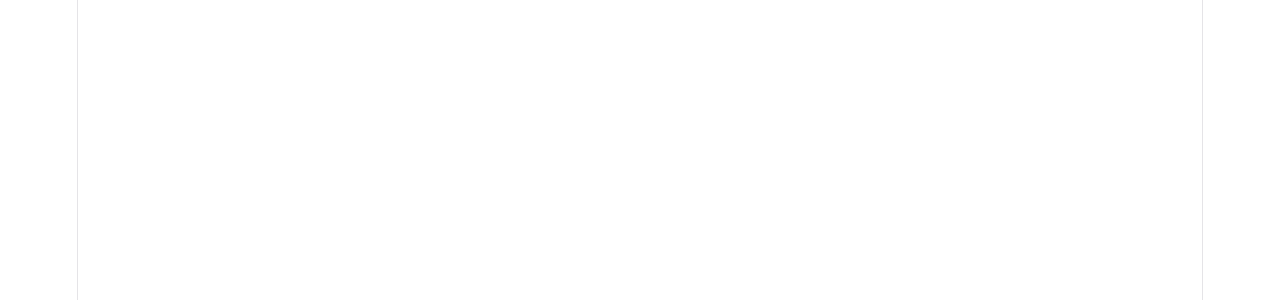
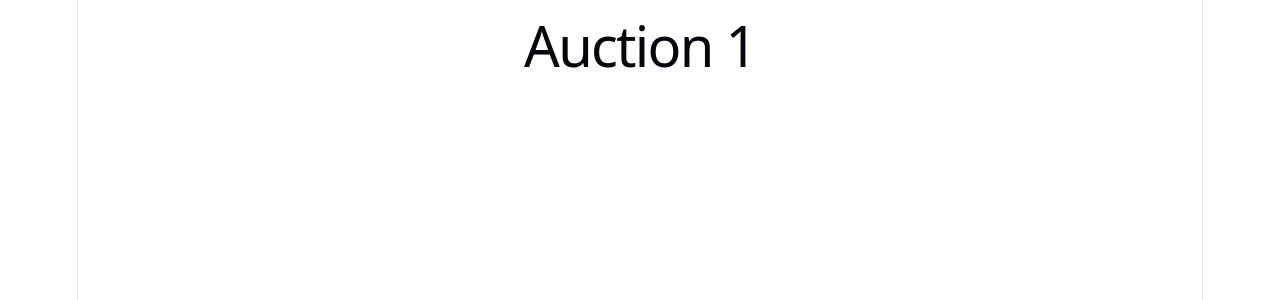
Before and after one commit to yassinesekkah/BidNow-Frontend, a React (Vite) app: page /auction/1 in a window 1280 px wide. Before the commit this address had no page. Shown: the top 300 px of the page. Built offline with nearby package versions, Linux system fonts and the light colour scheme.

Commit message:
setup auction details navigation with dynamic id

```diff
--- a/src/App.jsx
+++ b/src/App.jsx
@@ -1,6 +1,7 @@
 import Marketplace from './pages/Marketplace';
 import './App.css'
 import { BrowserRouter, Route, Routes } from 'react-router-dom';
+import AuctionDetails from './pages/AuctionDetails';
 
 function App() {
 
@@ -8,6 +9,7 @@
     <BrowserRouter>
       <Routes>
         <Route path='/' element={<Marketplace />} />
+        <Route path='/auction/:id' element={<AuctionDetails />} />
       </Routes>
     </BrowserRouter>
   )
--- a/src/components/AuctionCard.jsx
+++ b/src/components/AuctionCard.jsx
@@ -1,9 +1,13 @@
+import { Link } from "react-router-dom";
+
 function AuctionCard({ auction }) {
   return (
-    <div>
-      <h2>{auction.product?.title}</h2>
-      <p>Price: {auction.starting_price} </p>
-    </div>
+    <Link to={`/auction/${auction.id}`}>
+      <div>
+        <h2>{auction.product?.title}</h2>
+        <p>Price: {auction.starting_price} </p>
+      </div>
+    </Link>
   );
 }
 export default AuctionCard;
--- a/src/pages/AuctionDetails.jsx
+++ b/src/pages/AuctionDetails.jsx
@@ -0,0 +1,10 @@
+import { useParams } from "react-router-dom";
+
+function AuctionDetails(){
+    const { id } = useParams();
+
+    return (
+        <h1>Auction {id}</h1>
+    );
+}
+export default AuctionDetails;
```
